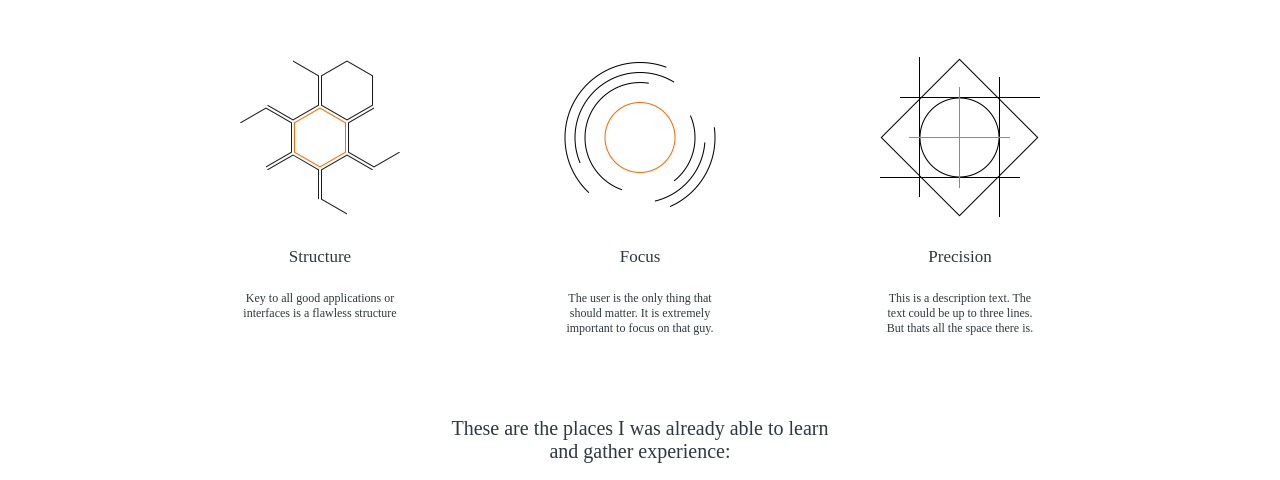
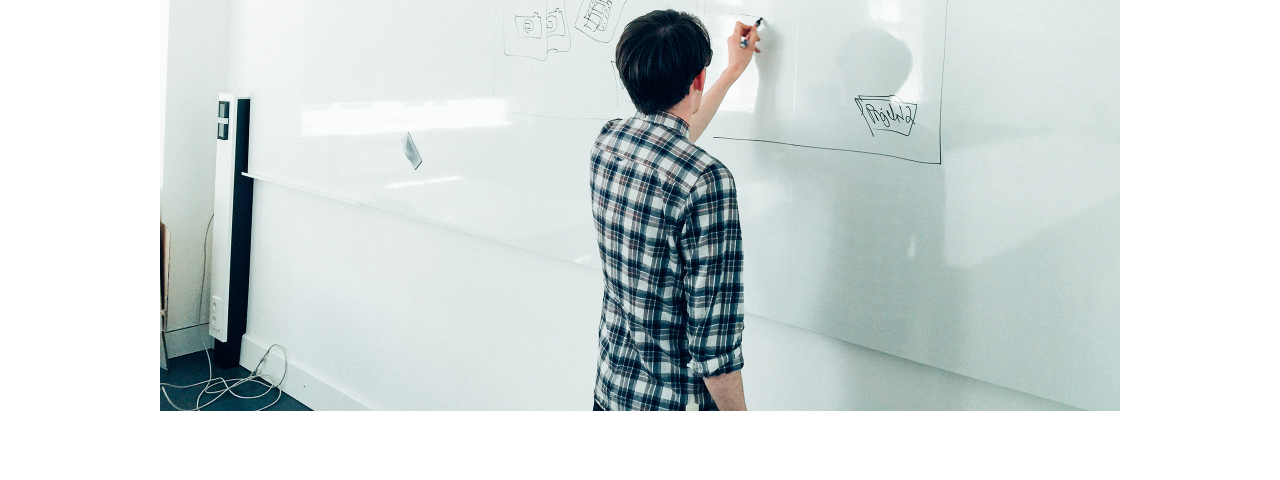
Before and after one commit to phytrisha/portfolio, a plain HTML site: page dev/website/index.html in a window 1280 px wide. Shown: the part 129-609 px from the top of the page. Drawn offline with Linux system fonts and the light colour scheme.

Commit message:
-hero image

```diff
--- a/dev/website/css/style.css
+++ b/dev/website/css/style.css
@@ -128,6 +128,17 @@ a {
 
 
 /* --------------- MAINCONTENT START --------------- */
+
+.heroImage {
+	height: 360px;
+	width: 100px;
+	margin-top: 160px;
+}
+
+.parallax-window {
+    min-height: 540px;
+    background: transparent;
+}
 
 .mainContent {
 	width: 960px;
--- a/dev/website/index.html
+++ b/dev/website/index.html
@@ -10,6 +10,7 @@
 		<link rel="stylesheet" href="css/bootstrap.css">
 		<script src='js/jquery.min.js'></script>
 		<script src="js/scrollspy.js"></script>
+		<script src="js/parallax.js"></script>
 	</head>
 	<body data-spy="scroll" data-target="#mainNavbar">
 
@@ -33,11 +34,18 @@
 		</nav>
 
 		<script type="text/javascript">
-		$('body').scrollspy({ target: '#mainNavbar' })
-
+			$('body').scrollspy({ target: '#mainNavbar' })
 		</script>
 
 		<div class="mainContent">
+			<!--<div class="content">
+				<div class="heroImage"></div>
+			</div>-->
+
+				<div class="parallax-window" data-parallax="scroll" data-image-src="img/heroImage.jpg" data-natural-width="960" data-natural-height="540"></div>
+
+
+
 			<div class="content" id="focus">
 				<div class="contentHeader">
 					<h1>Hi, I'm <b>Mark</b> and I'm an interaction designer.</br>These are the things that matter most to me:</h1>
--- /dev/null
+++ b/dev/website/js/parallax.js
@@ -0,0 +1,358 @@
+/*!
+ * parallax.js v1.3.1 (http://pixelcog.github.io/parallax.js/)
+ * @copyright 2015 PixelCog, Inc.
+ * @license MIT (https://github.com/pixelcog/parallax.js/blob/master/LICENSE)
+ */
+
+;(function ( $, window, document, undefined ) {
+
+  // Polyfill for requestAnimationFrame
+  // via: https://gist.github.com/paulirish/1579671
+
+  (function() {
+    var lastTime = 0;
+    var vendors = ['ms', 'moz', 'webkit', 'o'];
+    for(var x = 0; x < vendors.length && !window.requestAnimationFrame; ++x) {
+      window.requestAnimationFrame = window[vendors[x]+'RequestAnimationFrame'];
+      window.cancelAnimationFrame = window[vendors[x]+'CancelAnimationFrame']
+                                 || window[vendors[x]+'CancelRequestAnimationFrame'];
+    }
+
+    if (!window.requestAnimationFrame)
+      window.requestAnimationFrame = function(callback) {
+        var currTime = new Date().getTime();
+        var timeToCall = Math.max(0, 16 - (currTime - lastTime));
+        var id = window.setTimeout(function() { callback(currTime + timeToCall); },
+          timeToCall);
+        lastTime = currTime + timeToCall;
+        return id;
+      };
+
+    if (!window.cancelAnimationFrame)
+      window.cancelAnimationFrame = function(id) {
+        clearTimeout(id);
+      };
+  }());
+
+
+  // Parallax Constructor
+
+  function Parallax(element, options) {
+    var self = this;
+
+    if (typeof options == 'object') {
+      delete options.refresh;
+      delete options.render;
+      $.extend(this, options);
+    }
+
+    this.$element = $(element);
+
+    if (!this.imageSrc && this.$element.is('img')) {
+      this.imageSrc = this.$element.attr('src');
+    }
+
+    var positions = (this.position + '').toLowerCase().match(/\S+/g) || [];
+
+    if (positions.length < 1) {
+      positions.push('center');
+    }
+    if (positions.length == 1) {
+      positions.push(positions[0]);
+    }
+
+    if (positions[0] == 'top' || positions[0] == 'bottom' || positions[1] == 'left' || positions[1] == 'right') {
+      positions = [positions[1], positions[0]];
+    }
+
+    if (this.positionX != undefined) positions[0] = this.positionX.toLowerCase();
+    if (this.positionY != undefined) positions[1] = this.positionY.toLowerCase();
+
+    self.positionX = positions[0];
+    self.positionY = positions[1];
+
+    if (this.positionX != 'left' && this.positionX != 'right') {
+      if (isNaN(parseInt(this.positionX))) {
+        this.positionX = 'center';
+      } else {
+        this.positionX = parseInt(this.positionX);
+      }
+    }
+
+    if (this.positionY != 'top' && this.positionY != 'bottom') {
+      if (isNaN(parseInt(this.positionY))) {
+        this.positionY = 'center';
+      } else {
+        this.positionY = parseInt(this.positionY);
+      }
+    }
+
+    this.position =
+      this.positionX + (isNaN(this.positionX)? '' : 'px') + ' ' +
+      this.positionY + (isNaN(this.positionY)? '' : 'px');
+
+    if (navigator.userAgent.match(/(iPod|iPhone|iPad)/)) {
+      if (this.iosFix && !this.$element.is('img')) {
+        this.$element.css({
+          backgroundImage: 'url(' + this.imageSrc + ')',
+          backgroundSize: 'cover',
+          backgroundPosition: this.position
+        });
+      }
+      return this;
+    }
+
+    if (navigator.userAgent.match(/(Android)/)) {
+      if (this.androidFix && !this.$element.is('img')) {
+        this.$element.css({
+          backgroundImage: 'url(' + this.imageSrc + ')',
+          backgroundSize: 'cover',
+          backgroundPosition: this.position
+        });
+      }
+      return this;
+    }
+
+    this.$mirror = $('<div />').prependTo('body');
+    this.$slider = $('<img />').prependTo(this.$mirror);
+
+    this.$mirror.addClass('parallax-mirror').css({
+      visibility: 'hidden',
+      zIndex: this.zIndex,
+      position: 'fixed',
+      top: 0,
+      left: 0,
+      overflow: 'hidden'
+    });
+
+    this.$slider.addClass('parallax-slider').one('load', function() {
+      if (!self.naturalHeight || !self.naturalWidth) {
+        self.naturalHeight = this.naturalHeight || this.height || 1;
+        self.naturalWidth  = this.naturalWidth  || this.width  || 1;
+      }
+      self.aspectRatio = self.naturalWidth / self.naturalHeight;
+
+      Parallax.isSetup || Parallax.setup();
+      Parallax.sliders.push(self);
+      Parallax.isFresh = false;
+      Parallax.requestRender();
+    });
+
+    this.$slider[0].src = this.imageSrc;
+
+    if (this.naturalHeight && this.naturalWidth || this.$slider[0].complete) {
+      this.$slider.trigger('load');
+    }
+
+  };
+
+
+  // Parallax Instance Methods
+
+  $.extend(Parallax.prototype, {
+    speed:    0.2,
+    bleed:    0,
+    zIndex:   -100,
+    iosFix:   true,
+    androidFix: true,
+    position: 'center',
+    overScrollFix: false,
+
+    refresh: function() {
+      this.boxWidth        = this.$element.outerWidth();
+      this.boxHeight       = this.$element.outerHeight() + this.bleed * 2;
+      this.boxOffsetTop    = this.$element.offset().top - this.bleed;
+      this.boxOffsetLeft   = this.$element.offset().left;
+      this.boxOffsetBottom = this.boxOffsetTop + this.boxHeight;
+
+      var winHeight = Parallax.winHeight;
+      var docHeight = Parallax.docHeight;
+      var maxOffset = Math.min(this.boxOffsetTop, docHeight - winHeight);
+      var minOffset = Math.max(this.boxOffsetTop + this.boxHeight - winHeight, 0);
+      var imageHeightMin = this.boxHeight + (maxOffset - minOffset) * (1 - this.speed) | 0;
+      var imageOffsetMin = (this.boxOffsetTop - maxOffset) * (1 - this.speed) | 0;
+
+      if (imageHeightMin * this.aspectRatio >= this.boxWidth) {
+        this.imageWidth    = imageHeightMin * this.aspectRatio | 0;
+        this.imageHeight   = imageHeightMin;
+        this.offsetBaseTop = imageOffsetMin;
+
+        var margin = this.imageWidth - this.boxWidth;
+
+        if (this.positionX == 'left') {
+          this.offsetLeft = 0;
+        } else if (this.positionX == 'right') {
+          this.offsetLeft = - margin;
+        } else if (!isNaN(this.positionX)) {
+          this.offsetLeft = Math.max(this.positionX, - margin);
+        } else {
+          this.offsetLeft = - margin / 2 | 0;
+        }
+      } else {
+        this.imageWidth    = this.boxWidth;
+        this.imageHeight   = this.boxWidth / this.aspectRatio | 0;
+        this.offsetLeft    = 0;
+
+        var margin = this.imageHeight - imageHeightMin;
+
+        if (this.positionY == 'top') {
+          this.offsetBaseTop = imageOffsetMin;
+        } else if (this.positionY == 'bottom') {
+          this.offsetBaseTop = imageOffsetMin - margin;
+        } else if (!isNaN(this.positionY)) {
+          this.offsetBaseTop = imageOffsetMin + Math.max(this.positionY, - margin);
+        } else {
+          this.offsetBaseTop = imageOffsetMin - margin / 2 | 0;
+        }
+      }
+    },
+
+    render: function() {
+      var scrollTop    = Parallax.scrollTop;
+      var scrollLeft   = Parallax.scrollLeft;
+      var overScroll   = this.overScrollFix ? Parallax.overScroll : 0;
+      var scrollBottom = scrollTop + Parallax.winHeight;
+
+      if (this.boxOffsetBottom > scrollTop && this.boxOffsetTop < scrollBottom) {
+        this.visibility = 'visible';
+      } else {
+        this.visibility = 'hidden';
+      }
+      this.mirrorTop = this.boxOffsetTop  - scrollTop;
+      this.mirrorLeft = this.boxOffsetLeft - scrollLeft;
+      this.offsetTop = this.offsetBaseTop - this.mirrorTop * (1 - this.speed);
+
+      this.$mirror.css({
+        transform: 'translate3d(0px, 0px, 0px)',
+        visibility: this.visibility,
+        top: this.mirrorTop - overScroll,
+        left: this.mirrorLeft,
+        height: this.boxHeight,
+        width: this.boxWidth
+      });
+
+      this.$slider.css({
+        transform: 'translate3d(0px, 0px, 0px)',
+        position: 'absolute',
+        top: this.offsetTop,
+        left: this.offsetLeft,
+        height: this.imageHeight,
+        width: this.imageWidth,
+        maxWidth: 'none'
+      });
+    }
+  });
+
+
+  // Parallax Static Methods
+
+  $.extend(Parallax, {
+    scrollTop:    0,
+    scrollLeft:   0,
+    winHeight:    0,
+    winWidth:     0,
+    docHeight:    1 << 30,
+    docWidth:     1 << 30,
+    sliders:      [],
+    isReady:      false,
+    isFresh:      false,
+    isBusy:       false,
+
+    setup: function() {
+      if (this.isReady) return;
+
+      var $doc = $(document), $win = $(window);
+
+      $win.on('scroll.px.parallax load.px.parallax', function() {
+          var scrollTopMax  = Parallax.docHeight - Parallax.winHeight;
+          var scrollLeftMax = Parallax.docWidth  - Parallax.winWidth;
+          Parallax.scrollTop  = Math.max(0, Math.min(scrollTopMax,  $win.scrollTop()));
+          Parallax.scrollLeft = Math.max(0, Math.min(scrollLeftMax, $win.scrollLeft()));
+          Parallax.overScroll = Math.max($win.scrollTop() - scrollTopMax, Math.min($win.scrollTop(), 0));
+          Parallax.requestRender();
+        })
+        .on('resize.px.parallax load.px.parallax', function() {
+          Parallax.winHeight = $win.height();
+          Parallax.winWidth  = $win.width();
+          Parallax.docHeight = $doc.height();
+          Parallax.docWidth  = $doc.width();
+          Parallax.isFresh = false;
+          Parallax.requestRender();
+        });
+
+      this.isReady = true;
+    },
+
+    configure: function(options) {
+      if (typeof options == 'object') {
+        delete options.refresh;
+        delete options.render;
+        $.extend(this.prototype, options);
+      }
+    },
+
+    refresh: function() {
+      $.each(this.sliders, function(){ this.refresh() });
+      this.isFresh = true;
+    },
+
+    render: function() {
+      this.isFresh || this.refresh();
+      $.each(this.sliders, function(){ this.render() });
+    },
+
+    requestRender: function() {
+      var self = this;
+
+      if (!this.isBusy) {
+        this.isBusy = true;
+        window.requestAnimationFrame(function() {
+          self.render();
+          self.isBusy = false;
+        });
+      }
+    }
+  });
+
+
+  // Parallax Plugin Definition
+
+  function Plugin(option) {
+    return this.each(function () {
+      var $this = $(this);
+      var options = typeof option == 'object' && option;
+
+      if (this == window || this == document || $this.is('body')) {
+        Parallax.configure(options);
+      }
+      else if (!$this.data('px.parallax')) {
+        options = $.extend({}, $this.data(), options);
+        $this.data('px.parallax', new Parallax(this, options));
+      }
+      if (typeof option == 'string') {
+        Parallax[option]();
+      }
+    })
+  };
+
+  var old = $.fn.parallax;
+
+  $.fn.parallax             = Plugin;
+  $.fn.parallax.Constructor = Parallax;
+
+
+  // Parallax No Conflict
+
+  $.fn.parallax.noConflict = function () {
+    $.fn.parallax = old;
+    return this;
+  };
+
+
+  // Parallax Data-API
+
+  $(document).on('ready.px.parallax.data-api', function () {
+    $('[data-parallax="scroll"]').parallax();
+  });
+
+}(jQuery, window, document));
```
Also changed, not shown: dev/website/img/heroimage.jpg (added).
